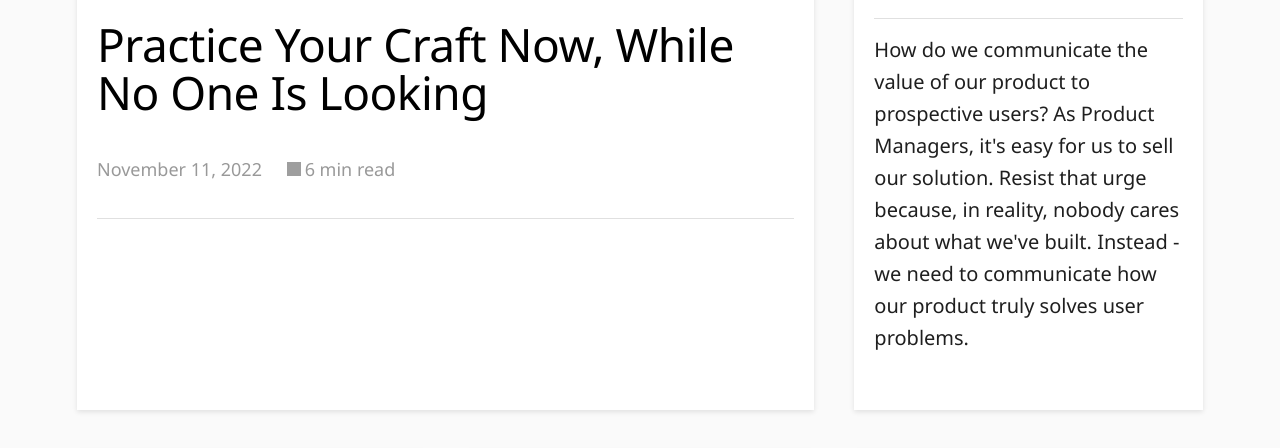
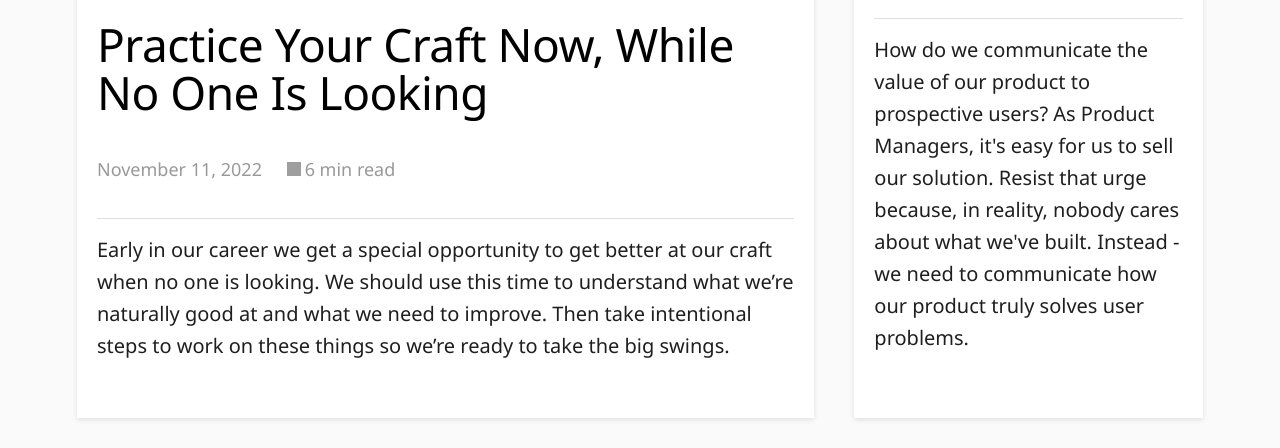
Before and after one commit to markthelefty/markthelefty.github.io, a Jekyll site: the page built from index.html, in a window 1280 px wide, cut to the strip 745-1193 px from the top of the page. Built offline with Jekyll 4.4.1, drawn with Linux system fonts in a browser that asks for light colours; some web fonts are replaced; the list of posts is cut into pages by our own code; grey boxes are pictures that could not be loaded.

Commit message:
Updated Practice Your Craft Now While No One Is Looking

```diff
--- a/_posts/2022-11-11-practice-your-craft-now-while-no-one-is-looking.markdown
+++ b/_posts/2022-11-11-practice-your-craft-now-while-no-one-is-looking.markdown
@@ -1,6 +1,10 @@
 ---
 title: Practice Your Craft Now, While No One Is Looking
 date: 2022-11-11 12:04:00 -05:00
+description: Early in our career we get a special opportunity to get better at our
+  craft when no one is looking. We should use this time to understand what we’re naturally
+  good at and what we need to improve. Then take intentional steps to work on these
+  things so we’re ready to take the big swings.
 image: v1668186125/post-images/practice-your-craft-now-while-no-one-is-looking.jpg
 readtime: 6
 ---
```
